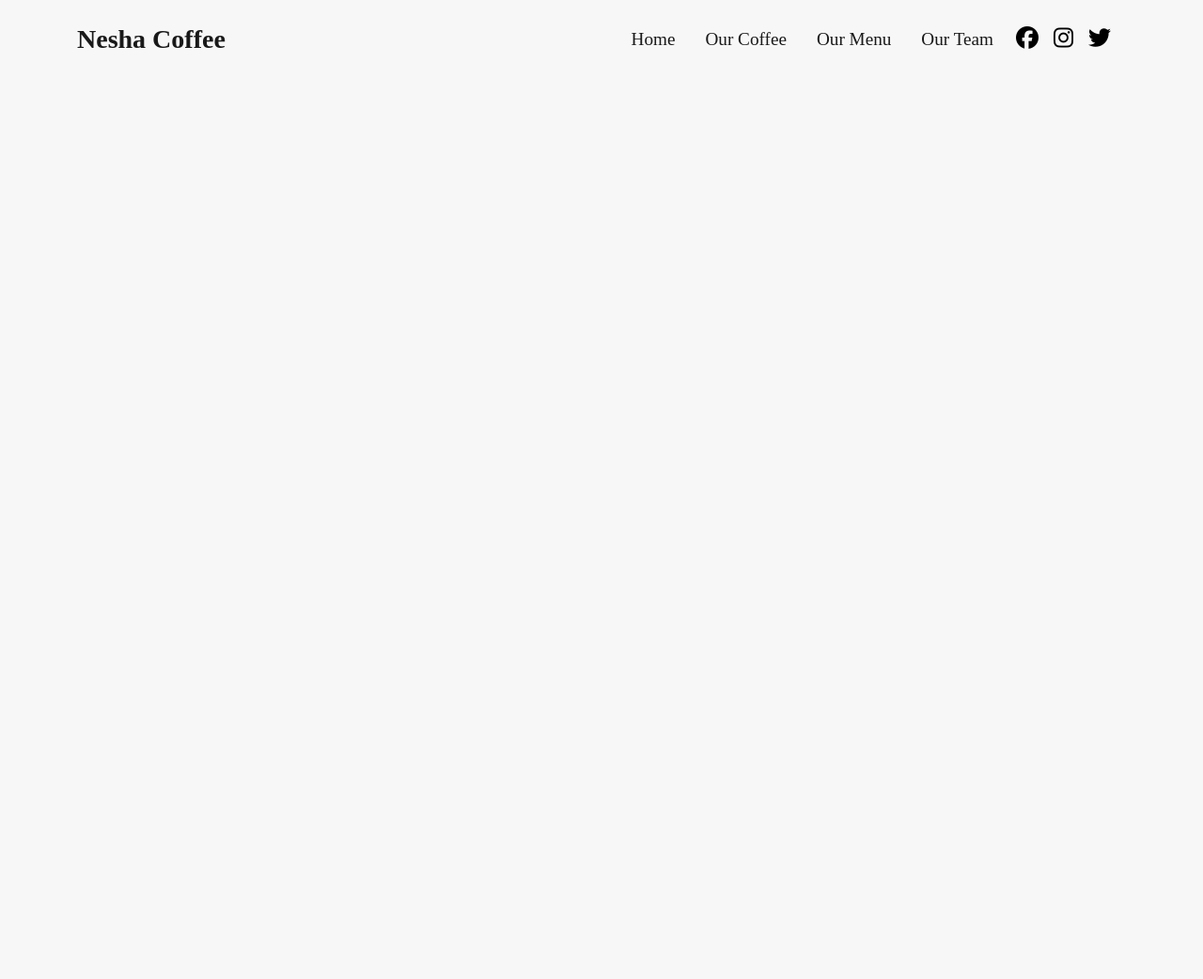
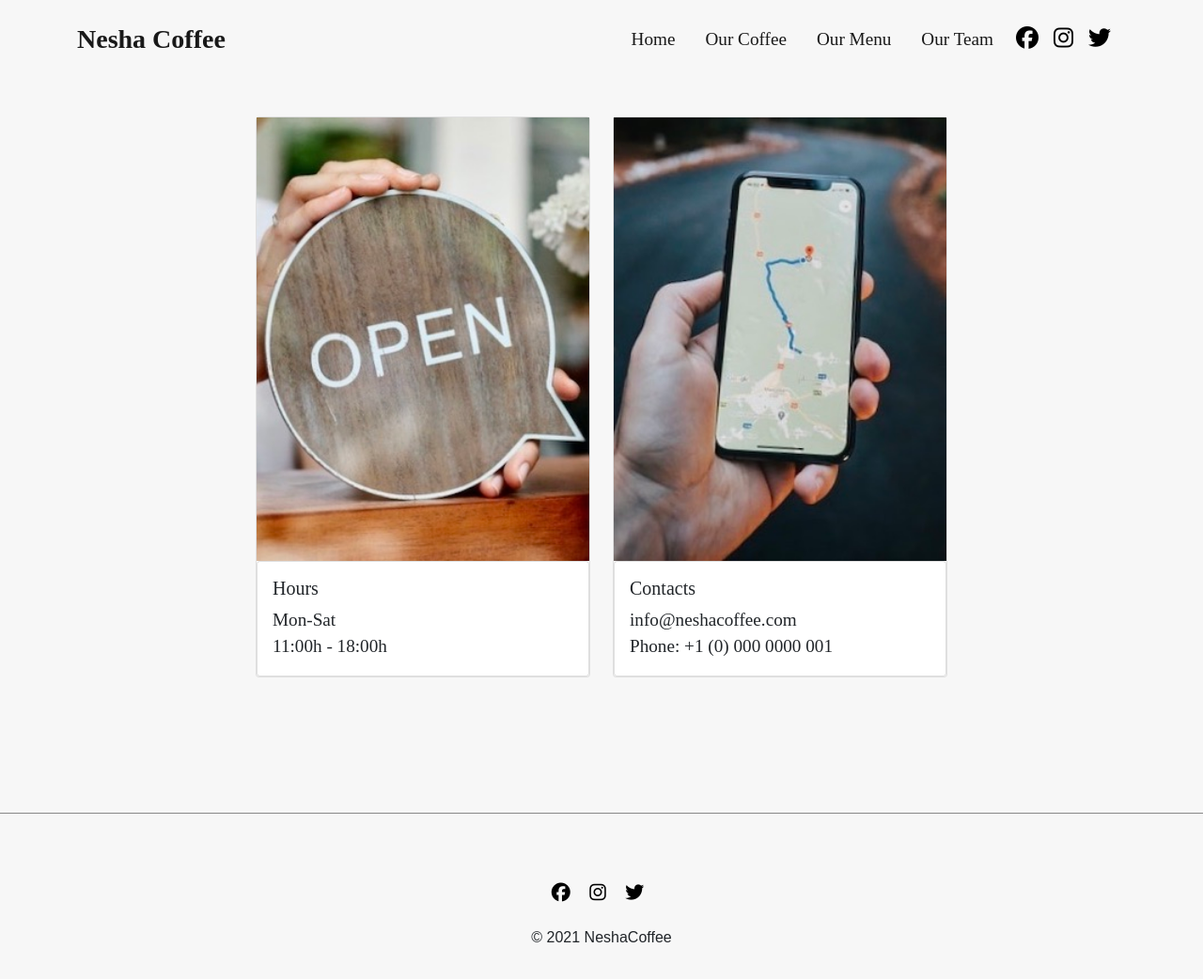
Before and after one commit to NilooKohan/NeshaCoffee, a plain HTML site: page OurMenu.html in a window 1280 px wide. Shown: the whole page at 94% size. Before the commit the page ends 800 px from the top, so only its background shows below. Drawn offline with nearby package versions, Linux system fonts and the light colour scheme; no server answers; a web font is replaced by a local one.

Commit message:
NeshaCoffee

```diff
--- a/OurMenu.html
+++ b/OurMenu.html
@@ -102,7 +102,7 @@
                                 </div>
                             </div>
                             <h3>${Menu.Title}</h3>
-                            <p>€ ${Menu.Price}</p>
+                            <p>${Menu.Price}</p>
                             <p>${Menu.Description}</p>
                         </div>`)
                     });
@@ -115,10 +115,92 @@
 
         </script>
 
+        <!-- Hours and Contact -->
+  <div class="container">
+    <div class="row">
+      <div class="col-12 d-flex col-sm-6 col-lg-4 offset-lg-2 my-5">
+        <div class="card flex-fill">
+          <img src="images/open.jpg" alt="Open Cafe Image" class="card-image-top">
+          <div class="card card-body">
+            <h5 class="card-title>">Hours</h5>
+            <p class="card-text">
+              Mon-Sat <br>
+              11:00h - 18:00h
+            </p>
+          </div>
+        </div>
+      </div>
+      <div class="col-12 d-flex col-sm-6 col-lg-4 my-5">
+        <div class="card flex-fill">
+          <img src="images/address.jpg" alt="Contacts Image" class="card-image-top">
+          <div class="card card-body flex-fill">
+            <h5 class="card-title; fw-bold>">Contacts</h5>
+            <p class="card-text">
+              info@neshacoffee.com <br>
+              Phone: +1 (0) 000 0000 001
+            </p>
+          </div>
+
+        </div>
+      </div>
+
+    </div>
+  </div>
+
+  <div class="container my-5">
+    <div class="row" id="users">
+    </div>
+  </div>
+
+
     <!-- Bootstrap JS -->
     <script src="https://cdn.jsdelivr.net/npm/bootstrap@5.1.2/dist/js/bootstrap.bundle.min.js"
         integrity="sha384-kQtW33rZJAHjgefvhyyzcGF3C5TFyBQBA13V1RKPf4uH+bwyzQxZ6CmMZHmNBEfJ"
         crossorigin="anonymous"></script>
+
+         <!-- Footer -->
+
+  <!--<div classe="footer py-10">&copy; 2021 NeshaCoffee</div>-->
+
+  <!-- Remove the container if you want to extend the Footer to full width. -->
+  <div class="footer">
+    <div class="container my-5">
+      <div class="container p-4 pb-0">
+        <!-- Section: Social media -->
+        <section class="mb-4">
+          <a href="https://de-de.facebook.com/" class="icon-link"><i class="fab fa-facebook fa-lg me-2"
+              target="_blank"></i></a>
+          <a href="https://www.instagram.com/" class="icon-link"><i class="fab fa-instagram fa-lg mx-2"
+              target="_blank"></i></a>
+          <a href="https://twitter.com/" class="icon-link"><i class="fab fa-twitter fa-lg mx-2" target="_blank"></i></a>
+
+
+
+        </section>
+        <!-- Section: Social media -->
+      </div>
+      <!-- Grid container -->
+
+      <!-- Copyright -->
+
+      <div classe="footer py-10">&copy; 2021 NeshaCoffee</div>
+
+    </div>
+    <!-- Copyright -->
+    </footer>
+
+  </div>
+  </div>
+  <!-- End of .container -->
+
+
+
+  <!-- Bootstrap JS -->
+  <script src="https://cdn.jsdelivr.net/npm/bootstrap@5.1.2/dist/js/bootstrap.bundle.min.js"
+    integrity="sha384-kQtW33rZJAHjgefvhyyzcGF3C5TFyBQBA13V1RKPf4uH+bwyzQxZ6CmMZHmNBEfJ"
+    crossorigin="anonymous"></script>
+
+
 </body>
 
 </html>
```
Also changed, not shown: index.html (+1 -1 lines).
